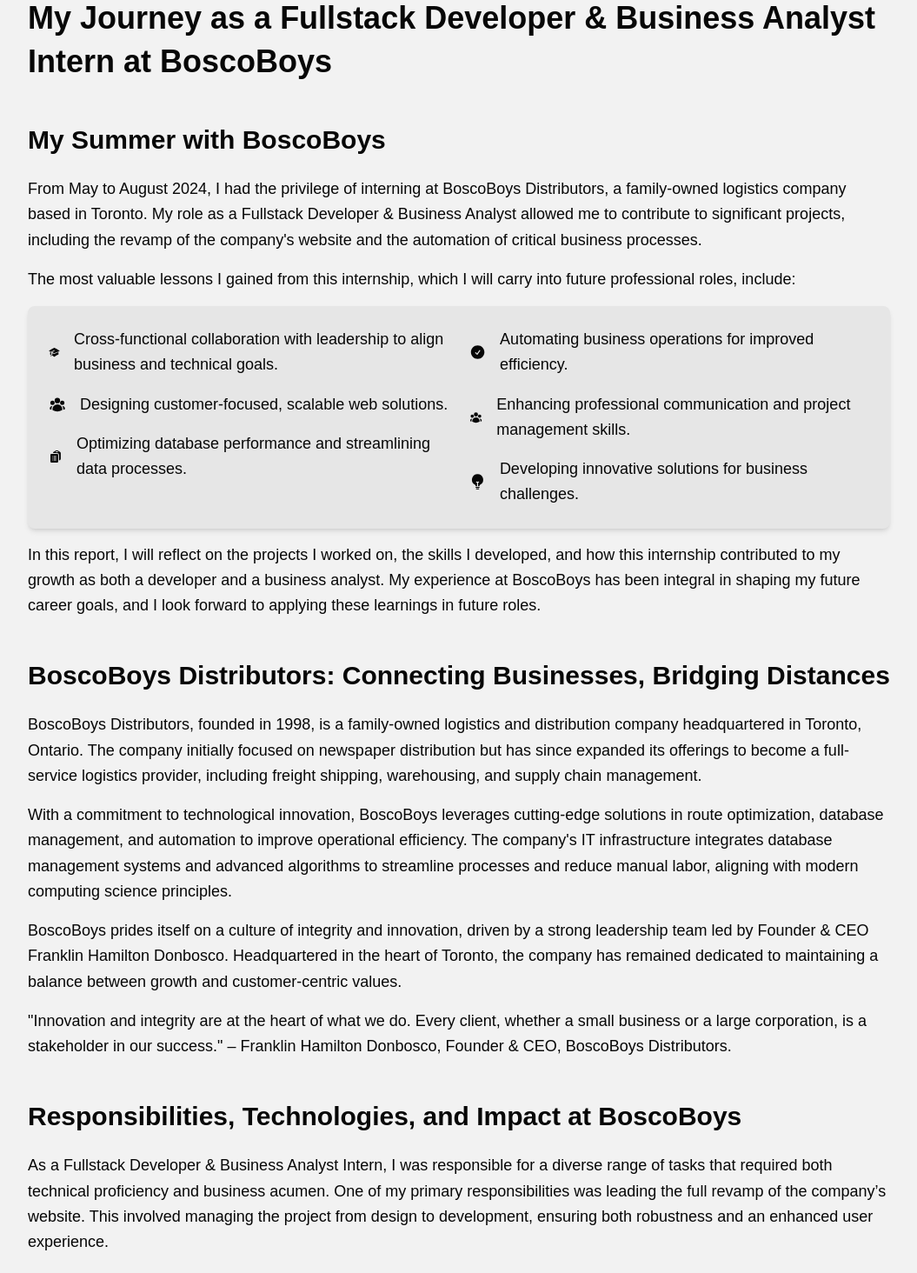
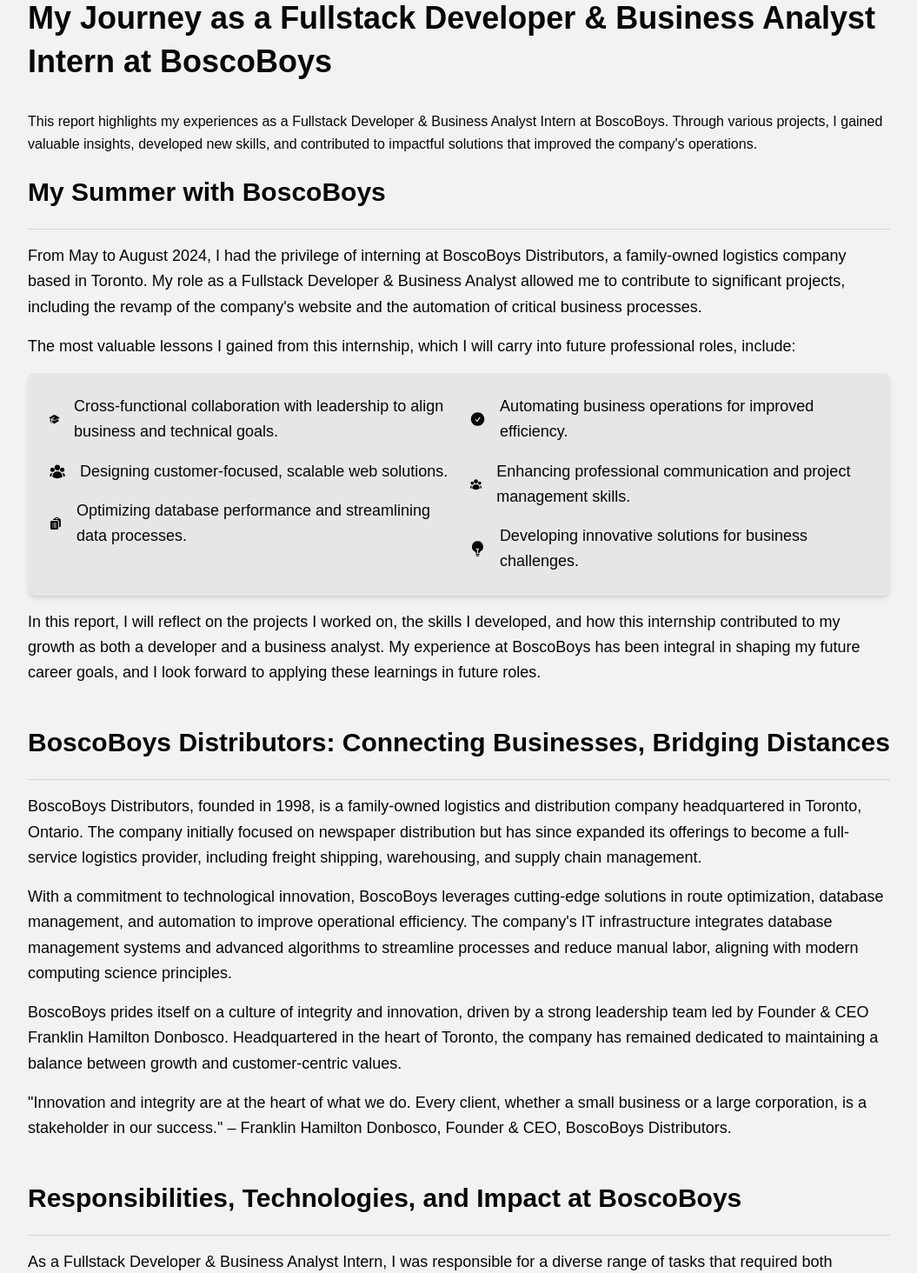
Before and after one commit to P541M/portfolio-old, a React (Create React App) app: page /s24-work-term-report in a window 1280 px wide. Shown: the part 160-1624 px from the top of the page at 87% size, without its empty margins (112-1167 px from the left). Built offline with nearby package versions, Linux system fonts and the light colour scheme.

Commit message:
feat: added small blurb

```diff
--- a/src/components/S24WorkTermReport.jsx
+++ b/src/components/S24WorkTermReport.jsx
@@ -33,16 +33,25 @@ const S24WorkTermReport = () => {
           ← Back to Portfolio
         </button>
 
-        <h2 className="mb-12 text-left text-4xl font-bold leading-snug text-text">
+        <h2 className="mb-8 text-left text-4xl font-bold leading-snug text-text">
           My Journey as a Fullstack Developer & Business Analyst Intern at
           BoscoBoys
         </h2>
-
+        <p className="mb-6 text-left text-base leading-relaxed text-text">
+          This report highlights my experiences as a Fullstack Developer &
+          Business Analyst Intern at BoscoBoys. Through various projects, I
+          gained valuable insights, developed new skills, and contributed to
+          impactful solutions that improved the company's operations.
+        </p>
         {/* Introduction */}
         <section className="mb-12">
           <h3 className="mb-6 text-left text-3xl font-semibold text-text">
             My Summer with BoscoBoys
           </h3>
+
+          {/* Divider */}
+          <div className="my-4 border-t border-gray-300"></div>
+
           <p className="mt-4 text-left text-lg leading-relaxed text-text">
             From May to August 2024, I had the privilege of interning at
             BoscoBoys Distributors, a family-owned logistics company based in
@@ -103,6 +112,10 @@ const S24WorkTermReport = () => {
           <h3 className="mb-6 text-left text-3xl font-semibold text-text">
             BoscoBoys Distributors: Connecting Businesses, Bridging Distances
           </h3>
+
+          {/* Divider */}
+          <div className="my-4 border-t border-gray-300"></div>
+
           <p className="mt-4 text-left text-lg leading-relaxed text-text">
             BoscoBoys Distributors, founded in 1998, is a family-owned logistics
             and distribution company headquartered in Toronto, Ontario. The
@@ -139,6 +152,10 @@ const S24WorkTermReport = () => {
           <h3 className="mb-6 text-left text-3xl font-semibold text-text">
             Responsibilities, Technologies, and Impact at BoscoBoys
           </h3>
+
+          {/* Divider */}
+          <div className="my-4 border-t border-gray-300"></div>
+
           <p className="mt-4 text-left text-lg leading-relaxed text-text">
             As a Fullstack Developer & Business Analyst Intern, I was
             responsible for a diverse range of tasks that required both
@@ -322,6 +339,10 @@ const S24WorkTermReport = () => {
           <h3 className="mb-6 text-left text-3xl font-semibold text-text">
             Goals, Challenges, and Achievements
           </h3>
+
+          {/* Divider */}
+          <div className="my-4 border-t border-gray-300"></div>
+
           <p className="my-4 text-left text-lg leading-relaxed text-text">
             Throughout my internship, I set out to achieve specific goals that
             would push me to grow both technically and professionally. Each goal
@@ -513,6 +534,10 @@ const S24WorkTermReport = () => {
           <h3 className="mb-6 text-left text-3xl font-semibold text-text">
             Reflections on Growth and Future Aspirations
           </h3>
+
+          {/* Divider */}
+          <div className="my-4 border-t border-gray-300"></div>
+
           <p className="mt-4 text-left text-lg leading-relaxed text-text">
             My internship at BoscoBoys was not just an opportunity to apply what
             I had learned—it was an environment that challenged me to grow,
@@ -554,6 +579,10 @@ const S24WorkTermReport = () => {
           <h3 className="mb-6 text-left text-3xl font-semibold text-text">
             Gratitude & Mentorship: The People Behind My Growth
           </h3>
+
+          {/* Divider */}
+          <div className="my-4 border-t border-gray-300"></div>
+
           {/* Franklin Hamilton Donbosco */}
           <p className="mt-4 text-left text-lg leading-relaxed text-text">
             I would like to extend my heartfelt gratitude to Franklin Hamilton
```
